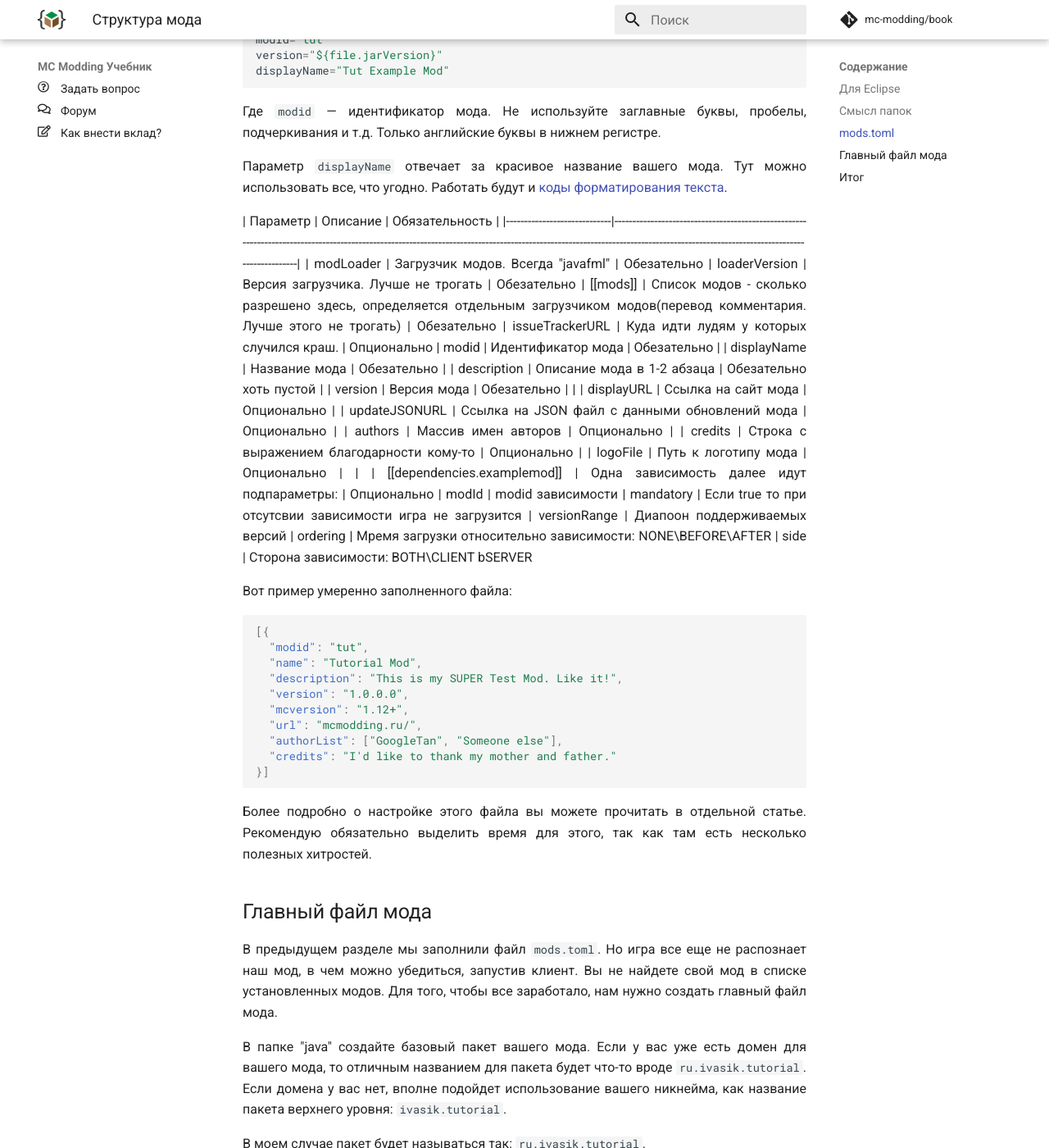
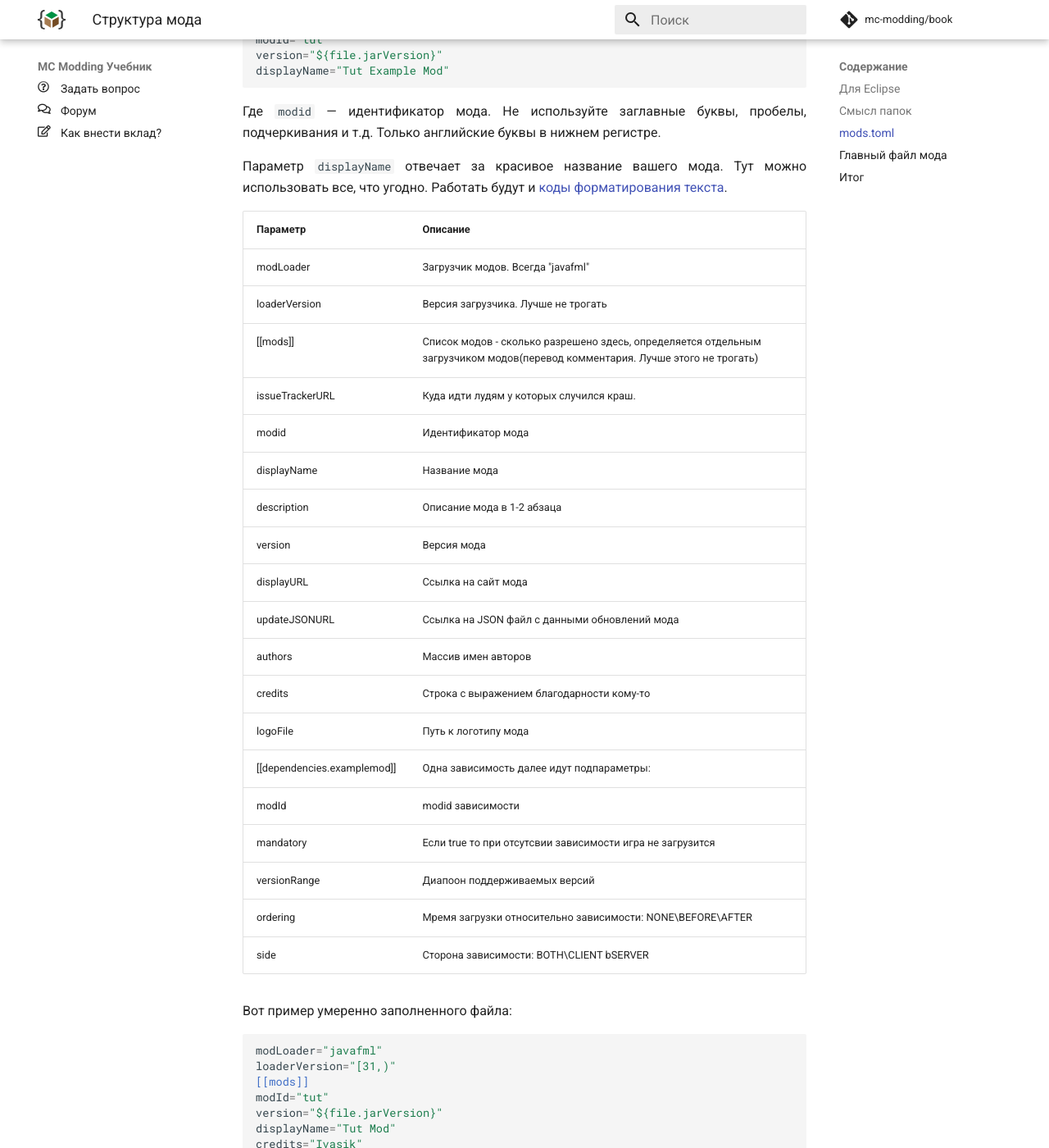
Before and after one commit to mc-modding/book, an MkDocs documentation site: the page built from docs/1.15/basics/mod-structure/index.md, in a window 1280 px wide and 1400 px high, scrolled down 1214 px. Shown: the whole window at 82% size. Built offline with MkDocs 1.6.1 and Material for MkDocs 9.7.7, drawn with Linux system fonts in a browser that asks for light colours; nearby versions of some CDN libraries; comment, search, counter and statistics services are not loaded; some of the changed text lies outside the part shown.

Commit message:
Update index.md

````diff
--- a/docs/1.15/basics/mod-structure/index.md
+++ b/docs/1.15/basics/mod-structure/index.md
@@ -58,7 +58,7 @@
 Параметр `displayName` отвечает за красивое название вашего мода. Тут можно использовать все, что угодно. Работать будут и [коды
 форматирования текста](http://minecraft.gamepedia.com/Formatting_codes).
 
-| Параметр                    | Описание     | Обязательность                                                                                                                                                                                                              |
+| Параметр                    | Описание                                                                                                                                                                                                                  |
 |-----------------------------|-------------------------------------------------------------------------------------------------------------------------------------------------------------------------------------------------------------------------------|
 | modLoader					  | Загрузчик модов. Всегда "javafml" 																							  | Обезательно
 | loaderVersion				  | Версия загрузчика. Лучше не трогать 																						  | Обезательно
@@ -82,17 +82,31 @@
 
 Вот пример умеренно заполненного файла:
 
-```json
-[{
-  "modid": "tut",
-  "name": "Tutorial Mod",
-  "description": "This is my SUPER Test Mod. Like it!",
-  "version": "1.0.0.0",
-  "mcversion": "1.12+",
-  "url": "mcmodding.ru/",
-  "authorList": ["GoogleTan", "Someone else"],
-  "credits": "I'd like to thank my mother and father."
-}]
+```toml
+modLoader="javafml"
+loaderVersion="[31,)"
+[[mods]]
+modId="tut"
+version="${file.jarVersion}"
+displayName="Tut Mod"
+credits="Ivasik"
+authors="WildTan"
+description='''
+Test description for test mod
+'''
+[[dependencies.examplemod]]
+    modId="forge"
+    mandatory=true
+    versionRange="[31,)"
+    ordering="NONE"
+
+    side="BOTH"
+[[dependencies.examplemod]]
+    modId="minecraft"
+    mandatory=true
+    versionRange="[1.15.2]"
+    ordering="NONE"
+    side="BOTH"
 ```
 
 Более подробно о настройке этого файла вы можете прочитать в отдельной статье. Рекомендую обязательно выделить время для этого,
````
